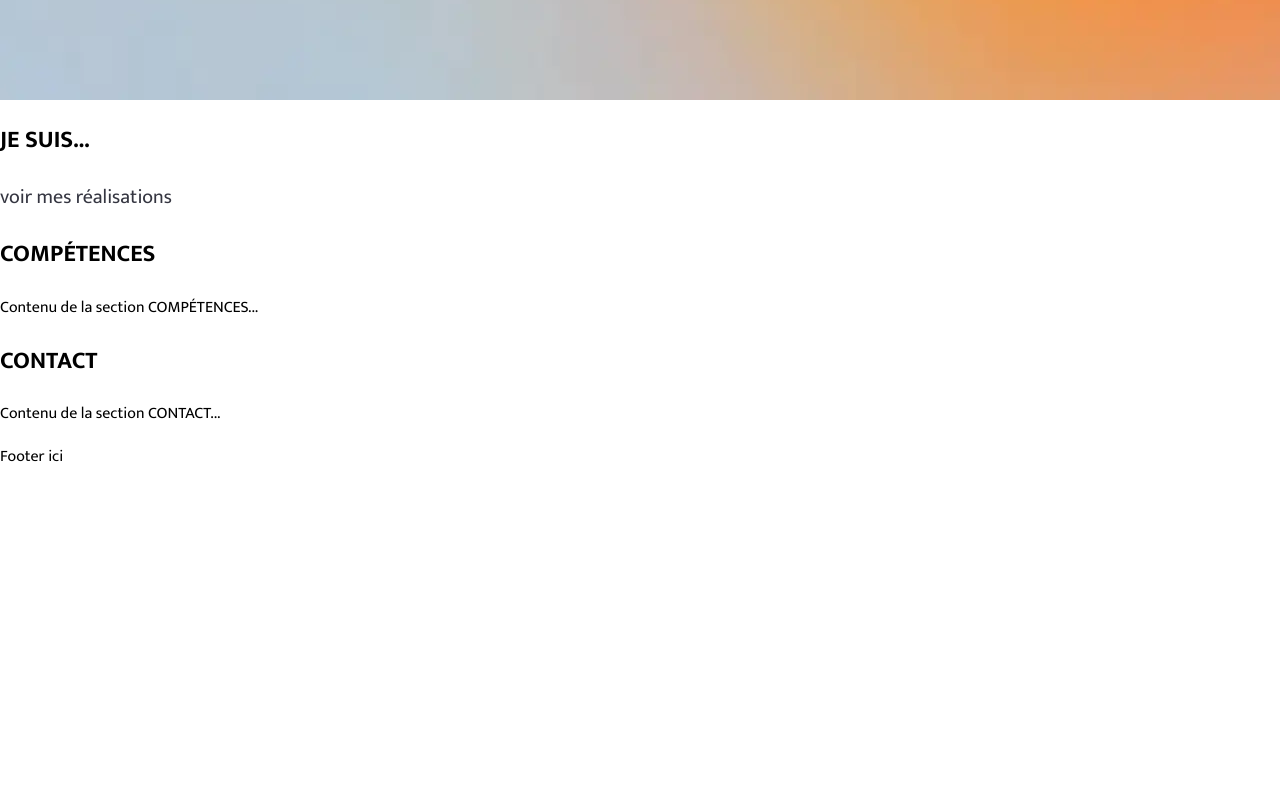
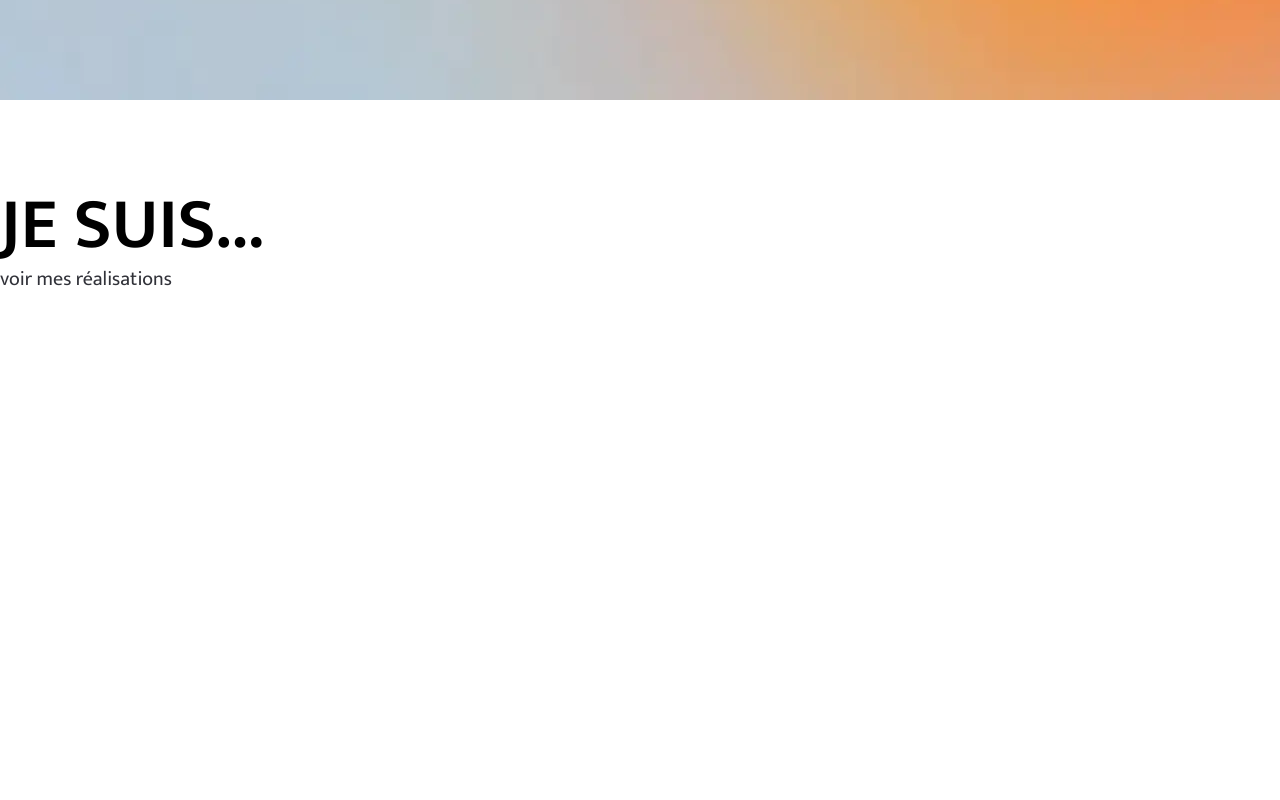
Before and after one commit to yoonju88/Projet12_portfolio, a React (Create React App) app in the folder frontend/: page / in a window 1280 px wide. Shown: the part 700-1500 px from the top of the page. Before the commit the page ends 1170 px from the top, so only its background shows below. Built offline with nearby package versions, Linux system fonts and the light colour scheme.

Commit message:
added style for menu and home

```diff
--- a/frontend/src/components/header.css
+++ b/frontend/src/components/header.css
@@ -29,7 +29,7 @@ header {
 }
 
 .menu {
-    height:110px;
+    height:6.5vh;
     display: flex;
     justify-content: flex-end;
     align-items: center;
@@ -43,32 +43,23 @@ header {
     flex-direction: row;
     column-gap: 35px;
 }
-
-li {
-    list-style-type: none;
+a {
+    font-size: 20px;
+    color : var(--main-color);
 }
-
-a {
-    text-decoration: none;
-    font-size: 20px;
-    color : #353641;
-}
-
 .active {
     font-weight: bold;
     text-decoration: underline 2px;
     text-underline-offset: 10px;
 }
-
 .banner{
     display: flex;
     flex-direction: column;
     text-align: end;
     margin-right: 120px;
     margin-top: 200px;
-    color : #353641;
+    color : var(--main-color);
 }
-
 .banner_title {
     font-size: 100px;
     font-weight: bold;
--- a/frontend/src/index.css
+++ b/frontend/src/index.css
@@ -1,9 +1,64 @@
 @import url('https://fonts.googleapis.com/css2?family=Mukta:wght@200;300;400;500;600;700;800&display=swap');
 
-body {
+* {
+  box-sizing: border-box;
   font-family: "Mukta", sans-serif;
   font-optical-sizing: auto;
   font-style: normal;
+  margin :0;
+}
+:root {
+  --main-color:#313239;
+  --sub_color:#EBEFFA;
+}
+body {
   margin: 0 auto;
   max-width: 1920px;
 }
+a {
+  text-decoration: none;
+  margin: 0;
+}
+li {
+  list-style-type: none;
+}
+
+h2 {
+  font-weight: 600;
+  font-size: 4.5rem;
+  line-height: 4.5rem;;
+}
+p {
+  font-weight: 400;
+  font-size: 1.3rem;
+  margin: 0 auto;
+}
+
+img {
+  object-fit: cover;
+}
+section {
+  height: 700px;
+  margin-top : 90px;
+}
+/* button style */
+.button{
+  appearance: none;
+  background-color: white;
+  border: 3px solid var(--main-color);
+  border-radius: 0.2em;
+  color: var(--main-color);
+  cursor: pointer;
+  text-align: center;
+  font-size: 1.5rem;
+  font-weight: 600;
+  padding: 0.4em 1.8em;
+  transition: box-shadow 300ms ease-in-out, color 300ms ease-in-out;
+  width: 10em;
+}
+/* focus : lorsqu'un bouton est ciblé du clavier ou d'un autre dispositif de saisie :focus active */
+.button:hover, .button:focus {
+  color: #fff;
+  outline: 0;
+  box-shadow: 0 0 40px 40px var(--main-color) inset;
+}
```
Also changed, not shown: frontend/src/pages/home.css (added, +57 -0 lines), frontend/src/images/icons/javascript.png (added).
